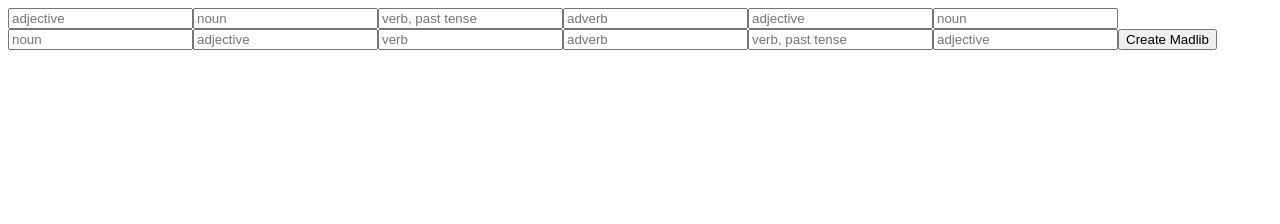
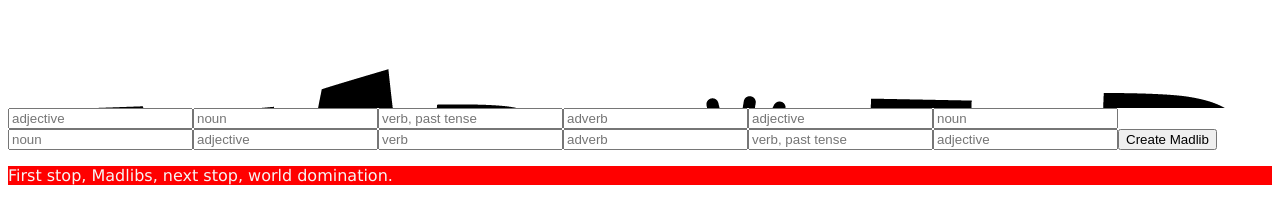
Before and after one commit to avnit77/mad-libs, a React app: page / in a window 1280 px wide. Built offline with nearby package versions, Linux system fonts and the light colour scheme.

Commit message:
rough header and footer

```diff
--- a/src/components/Common/Footer.css
+++ b/src/components/Common/Footer.css
@@ -1,4 +1,4 @@
-Footer {
+.Footer {
     background-color: red;
     color: whitesmoke;
     font-family: 'Lucida Sans', 'Lucida Sans Regular', 'Lucida Grande', 'Lucida Sans Unicode', Geneva, Verdana, sans-serif;
--- a/src/components/Common/Footer.js
+++ b/src/components/Common/Footer.js
@@ -3,7 +3,7 @@ import styles from './Footer.css';
 
 const Footer = () => (
   <>
-    <footer>
+    <footer className={styles.Footer}>
       <p>First stop, Madlibs, next stop, world domination.</p>
     </footer>
   </>
--- a/src/components/Common/Header.css
+++ b/src/components/Common/Header.css
@@ -1,3 +1,4 @@
-Header {
+.Header {
     background-image: url('../../assets/madlibs.png');
+    min-height: 100px;
   }
--- a/src/components/Common/Header.js
+++ b/src/components/Common/Header.js
@@ -4,7 +4,7 @@ import styles from './Header.css';
 
 const Header = () => (
   <>
-    <header>
+    <header className={styles.Header}>
     </header>
   </>
 );
--- a/src/containers/Madlib.js
+++ b/src/containers/Madlib.js
@@ -1,6 +1,8 @@
 import React, { Component } from 'react';
 import Form from '../components/madlib/Form';
 import Result from '../components/madlib/Result';
+import Header from '../components/Common/Header';
+import Footer from '../components/Common/Footer';
 
 export default class Madlib extends Component{
   state = {
@@ -50,8 +52,10 @@ export default class Madlib extends Component{
       const { showResult } = this.state;
       return (
         <>
+          <Header />
           {!showResult && <Form onSubmit={this.handleSubmit} onChange={this.handleChange} />}
           {showResult && <Result words={this.state.words} closeResult={this.toggleResult} />}
+          <Footer />
         </>
       );
     }
```
